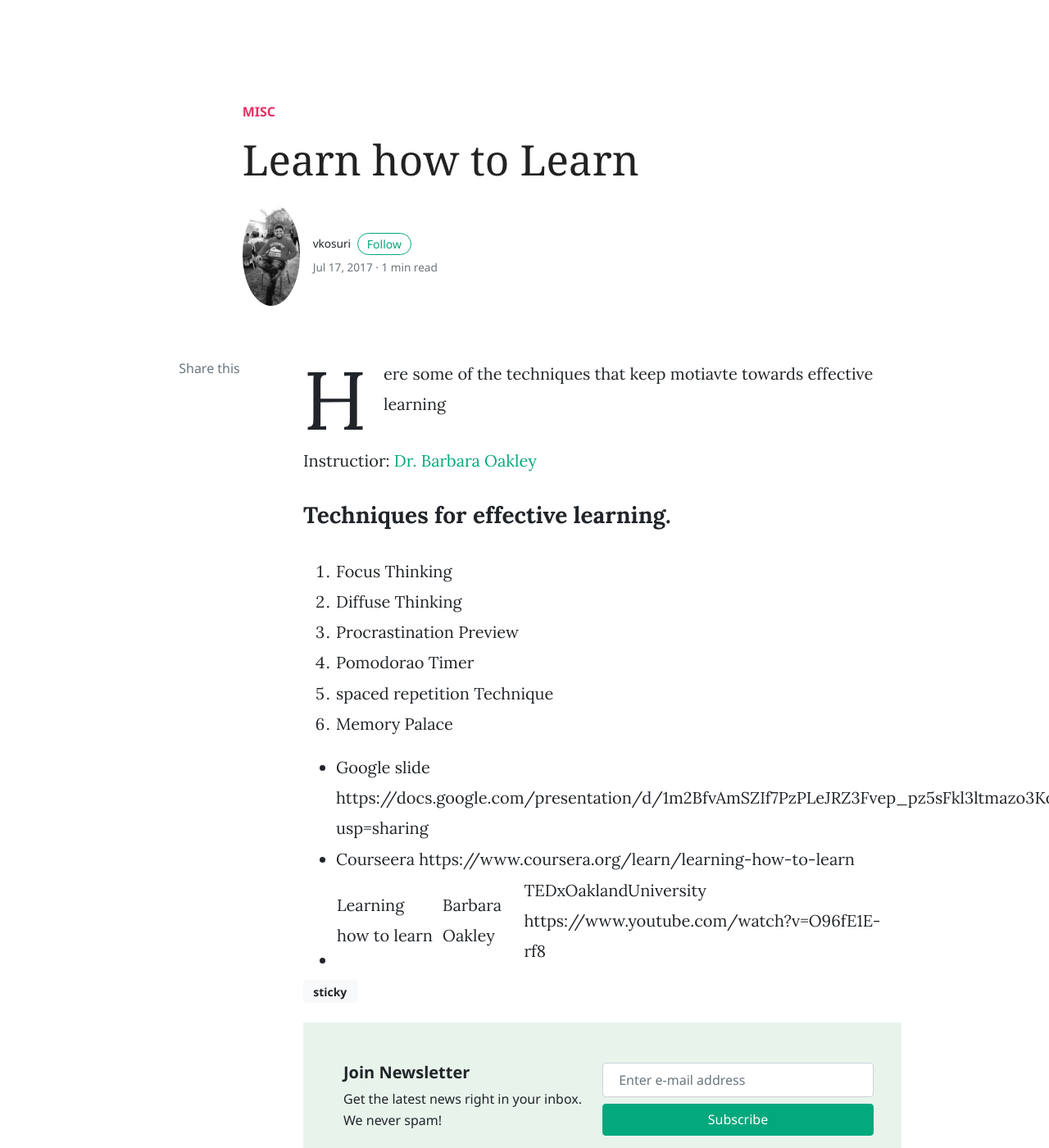
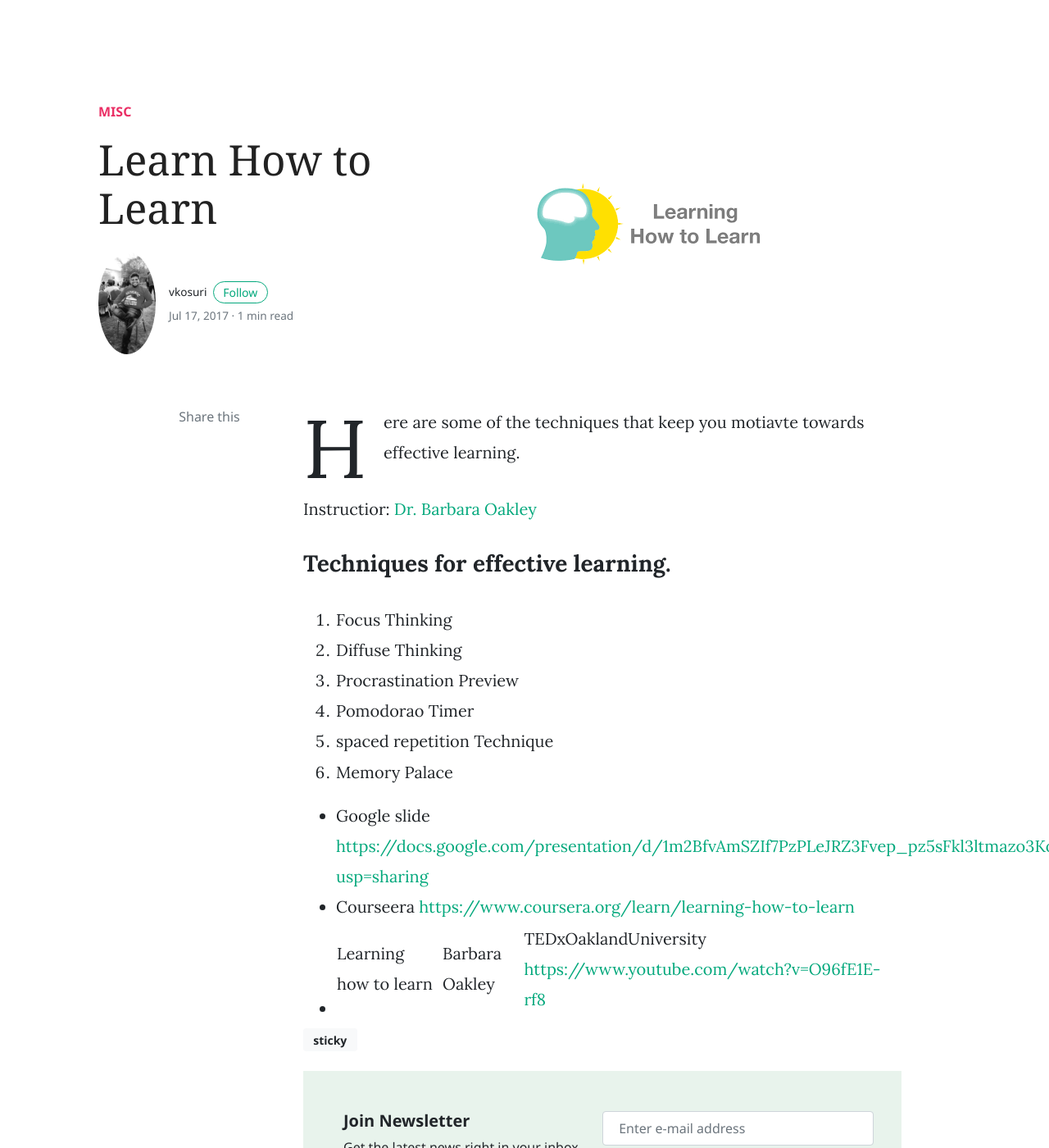
Before and after one commit to vkosuri/vkosuri.github.io, a Jekyll site: the page built from _posts/2017-07-17-learn-how-to-learn.md, in a window 1280 px wide and 1400 px high. Shown: the whole window at 82% size. Built offline with Jekyll 4.4.1, drawn with Linux system fonts in a browser that asks for light colours; nearby versions of some CDN libraries; comment, search, counter and statistics services are not loaded.

Commit message:
images for posts

```diff
--- a/_posts/2017-07-17-learn-how-to-learn.md
+++ b/_posts/2017-07-17-learn-how-to-learn.md
@@ -1,12 +1,12 @@
 ---
 layout: post
-title:  "Learn how to Learn"
+title:  "Learn How to Learn"
 author: vkosuri
 categories: [ Misc ]
-image:
+image: assets/images/lhl.png
 tags: [sticky]
 ---
-Here some of the techniques that keep motiavte towards effective learning
+Here are some of the techniques that keep you motiavte towards effective learning.
 
 Instructior: [Dr. Barbara Oakley](https://www.coursera.org/instructor/barboakley)
 
@@ -19,6 +19,6 @@ Instructior: [Dr. Barbara Oakley](https://www.coursera.org/instructor/barboakley
 5. spaced repetition Technique
 6. Memory Palace
 
-* Google slide https://docs.google.com/presentation/d/1m2BfvAmSZIf7PzPLeJRZ3Fvep_pz5sFkl3ltmazo3Ko/edit?usp=sharing
-* Courseera https://www.coursera.org/learn/learning-how-to-learn
-* Learning how to learn | Barbara Oakley | TEDxOaklandUniversity https://www.youtube.com/watch?v=O96fE1E-rf8
+* Google slide [https://docs.google.com/presentation/d/1m2BfvAmSZIf7PzPLeJRZ3Fvep_pz5sFkl3ltmazo3Ko/edit?usp=sharing](https://docs.google.com/presentation/d/1m2BfvAmSZIf7PzPLeJRZ3Fvep_pz5sFkl3ltmazo3Ko/edit?usp=sharing)
+* Courseera [https://www.coursera.org/learn/learning-how-to-learn](https://www.coursera.org/learn/learning-how-to-learn)
+* Learning how to learn | Barbara Oakley | TEDxOaklandUniversity [https://www.youtube.com/watch?v=O96fE1E-rf8](https://www.youtube.com/watch?v=O96fE1E-rf8)
```
Also changed, not shown: _posts/2017-10-27-install-google-chrome.md (+2 -1 lines).
